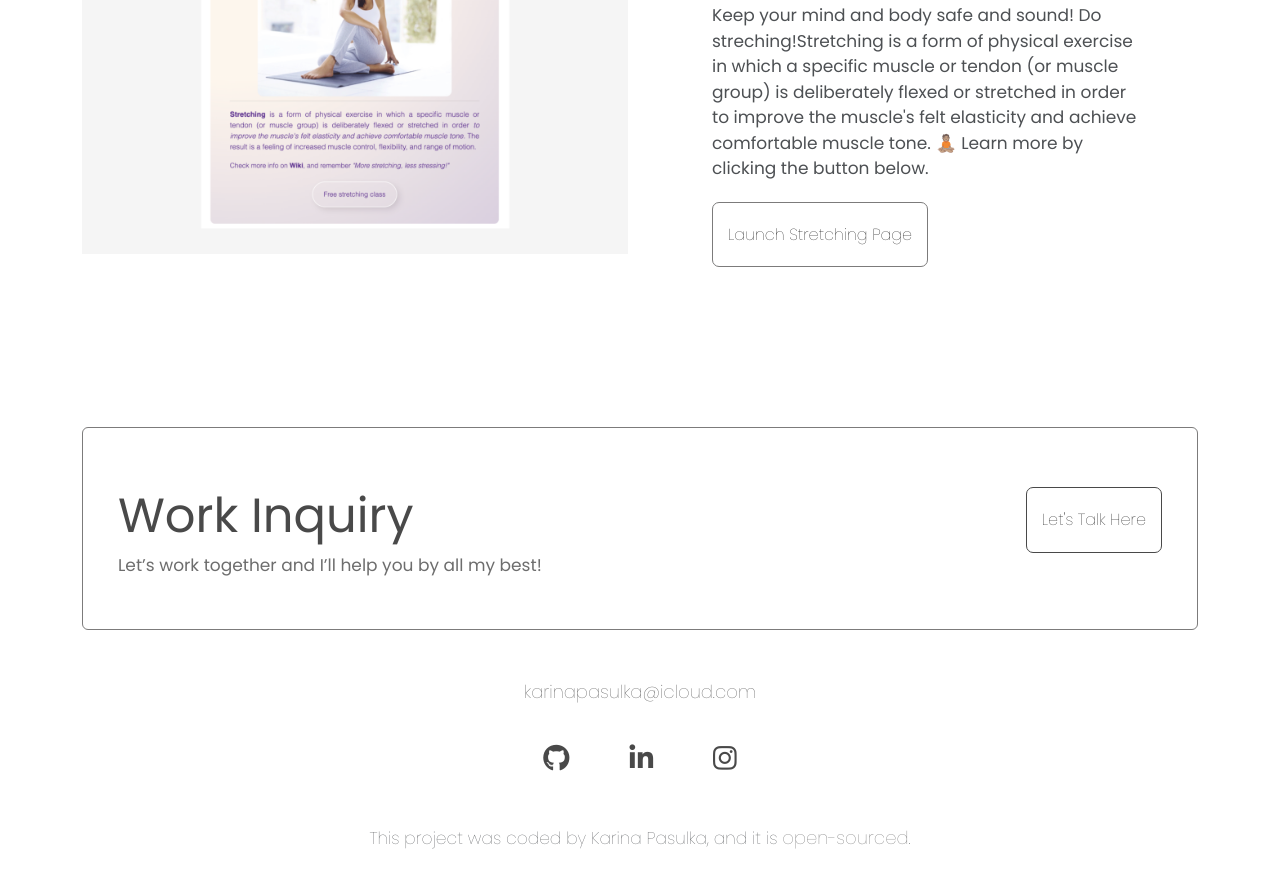
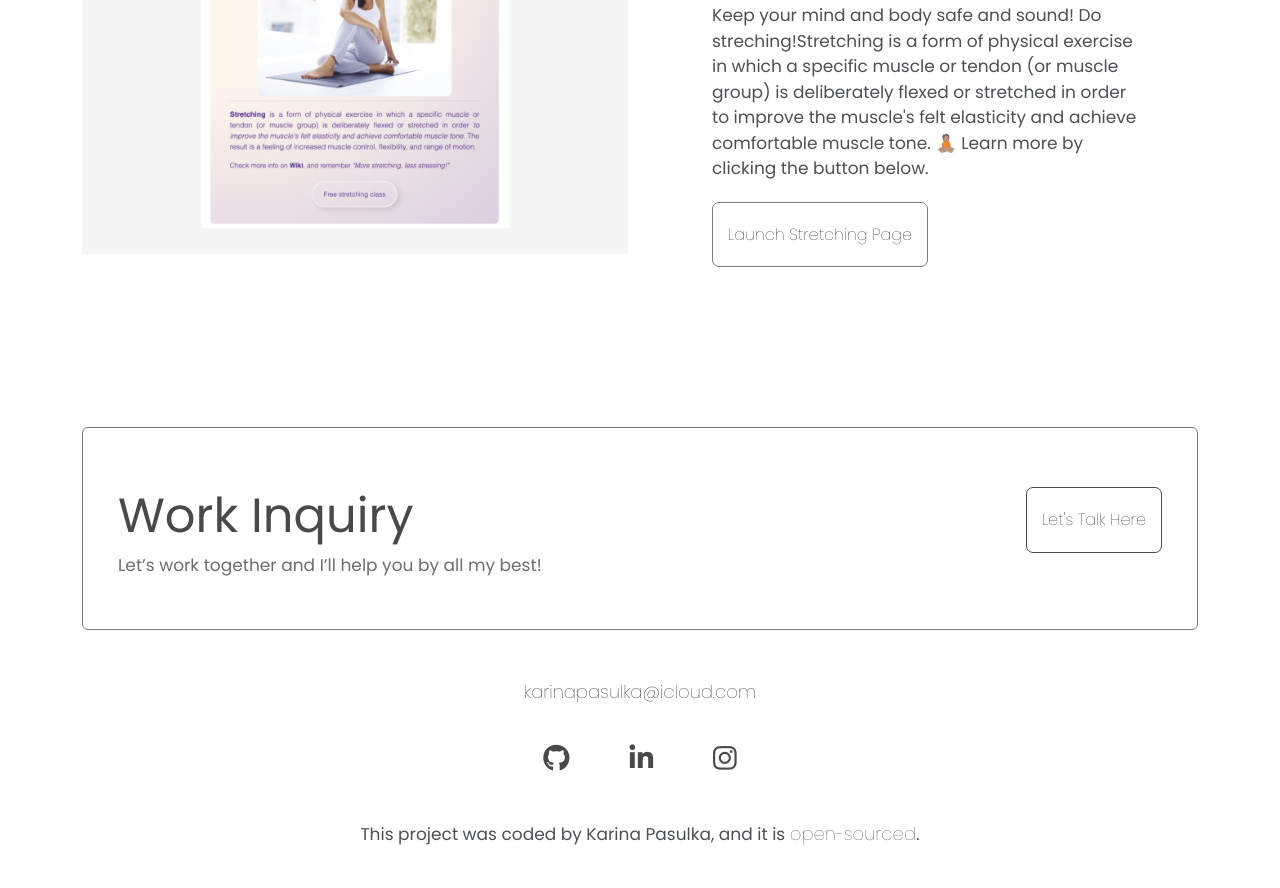
Before and after one commit to karinapasulka/portfolio-project, a plain HTML site: page index.html in a window 1280 px wide. Shown: the part 2353-3241 px from the top of the page. Drawn offline with nearby package versions, Linux system fonts and the light colour scheme.

Commit message:
Footer paragraph and GitHub link updated

```diff
--- a/index.html
+++ b/index.html
@@ -246,11 +246,11 @@
           </div>
         </div>
       </div>
-      <p class="text-center p-footer p-content">
+      <p class="text-center">
         This project was coded by Karina Pasulka, and it is
         <a
-          class="p-content contact"
-          href="/https://github.com/karinapasulka/portfolio-project"
+          class="contact"
+          href="https://github.com/karinapasulka/portfolio-project"
           target="_blank"
           title="Project link to GitHub"
           >open-sourced</a
--- a/src/style.css
+++ b/src/style.css
@@ -100,6 +100,7 @@ p {
 .p-footer {
   font-weight: 300;
 }
+
 a {
   font-family: var(--font-family);
   font-weight: 350;
@@ -150,15 +151,18 @@ a {
   font-weight: 400;
 }
 .contact {
-  color: var(--primary-color);
+  color: black;
+  font-weight: 350;
   font-size: 18px;
   text-decoration: none;
   text-align: center;
 }
+
 .contact:hover {
   text-decoration: underline;
   color: #7c7b7b;
 }
+
 .grow {
   transition: all 0.3s ease-in-out;
 }
@@ -301,6 +305,9 @@ footer .social-links a {
   .p-content {
     font-size: 15px;
   }
+  .contact {
+    font-size: 15px;
+  }
   .main-link {
     display: block;
     text-align: center;
```
Also changed, not shown: about.html (+2 -2 lines), connect.html (+2 -2 lines), work.html (+2 -2 lines).
